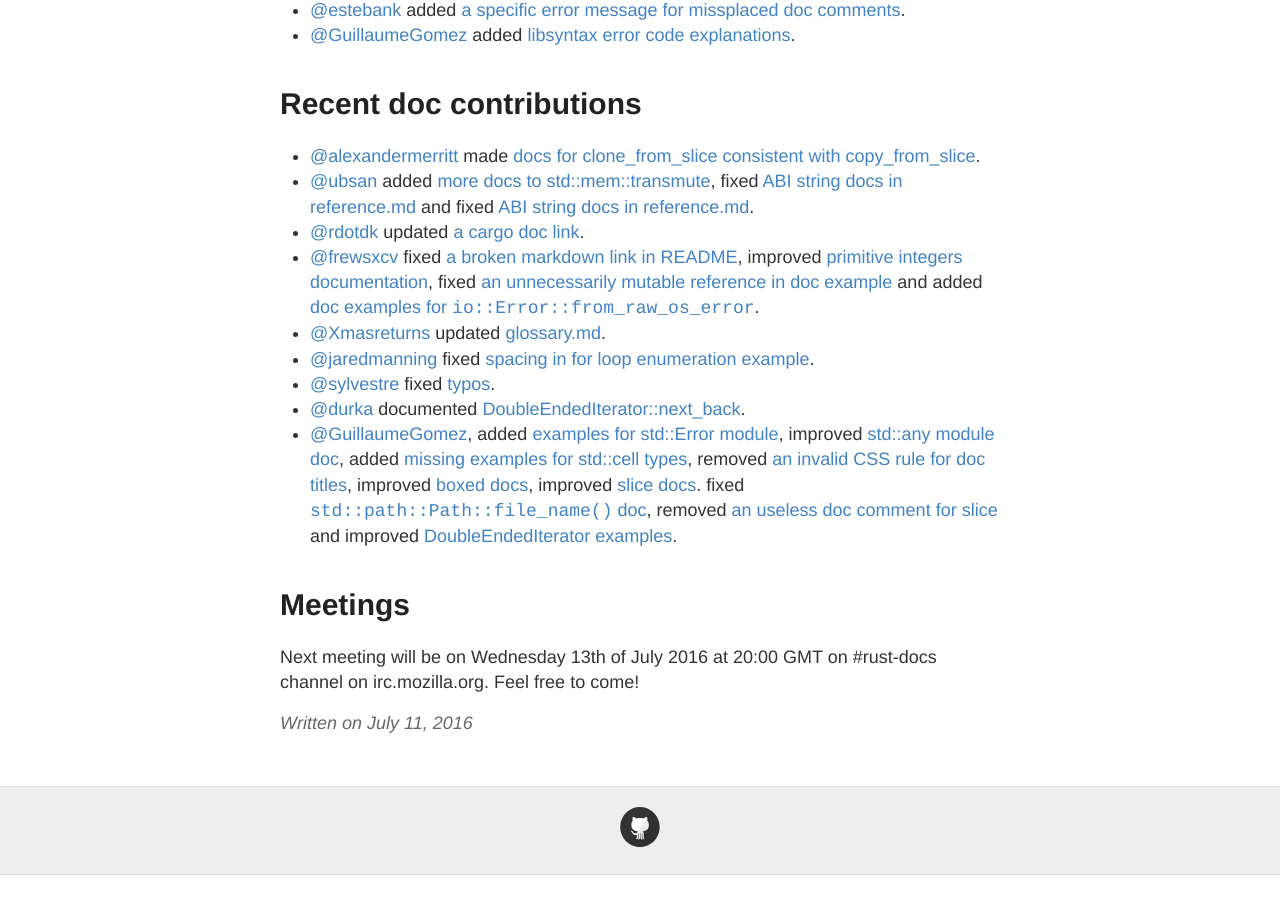
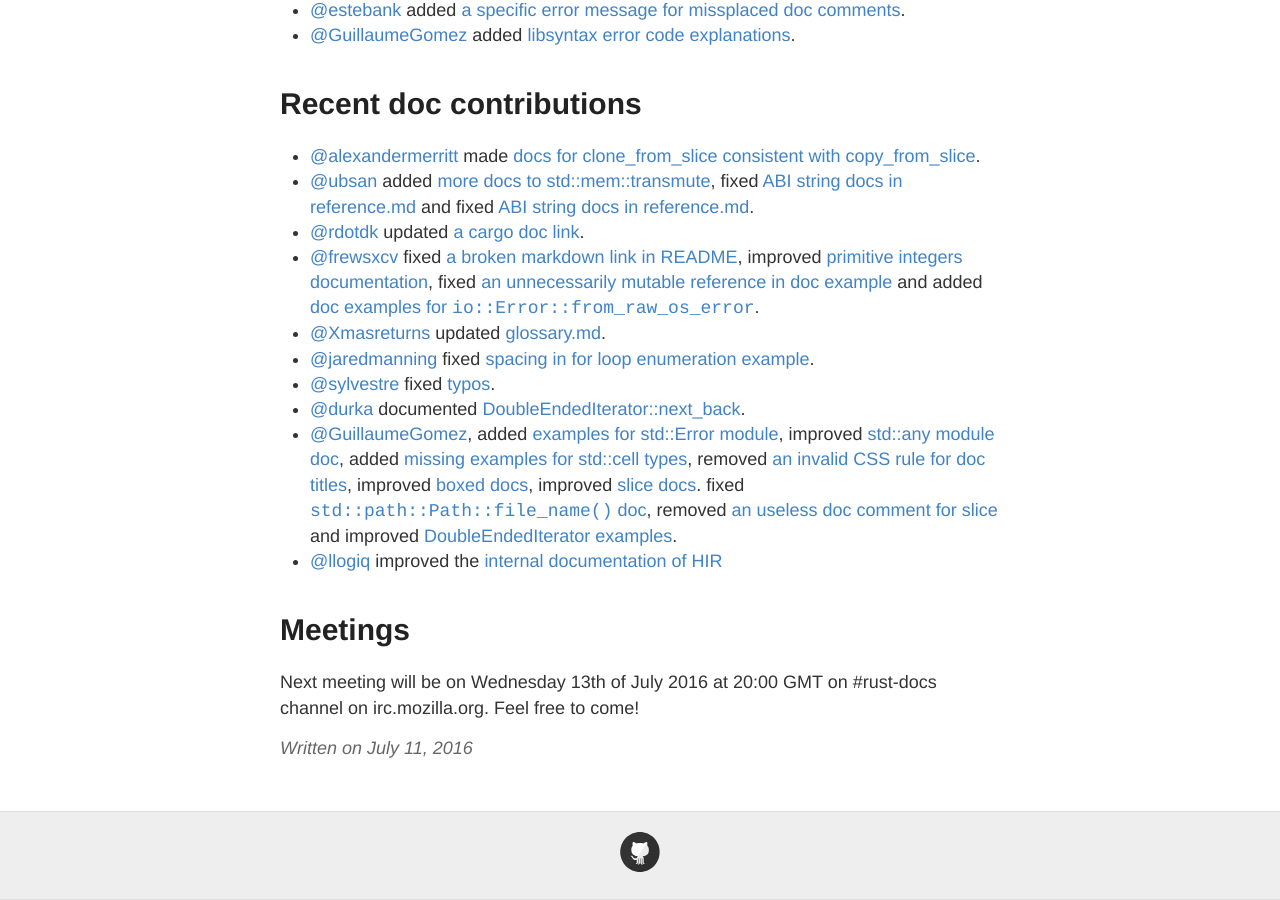
Before and after one commit to GuillaumeGomez/this-week-in-rust-docs, a Jekyll site: the page built from _posts/2016-7-11-this-week-in-rust-docs-12.md, in a window 1280 px wide and 900 px high, scrolled down 1222 px. Built offline with Jekyll 4.4.1, drawn with Linux system fonts in a browser that asks for light colours; before the commit the page ends 2097 px from its top, so only the background shows below that.

Commit message:
add in @llogiq's work

```diff
--- a/_posts/2016-7-11-this-week-in-rust-docs-12.md
+++ b/_posts/2016-7-11-this-week-in-rust-docs-12.md
@@ -53,6 +53,7 @@ There's now a call for participation to [display all methods of a type, even tho
 * [@sylvestre](https://github.com/sylvestre) fixed [typos](https://github.com/rust-lang/rust/pull/34626).
 * [@durka](https://github.com/durka) documented [DoubleEndedIterator::next_back](https://github.com/rust-lang/rust/pull/34732).
 * [@GuillaumeGomez](https://github.com/GuillaumeGomez), added [examples for std::Error module](https://github.com/rust-lang/rust/pull/34750), improved [std::any module doc](https://github.com/rust-lang/rust/pull/34749), added [missing examples for std::cell types](https://github.com/rust-lang/rust/pull/34736), removed [an invalid CSS rule for doc titles](https://github.com/rust-lang/rust/pull/34685), improved [boxed docs](https://github.com/rust-lang/rust/pull/34740), improved [slice docs](https://github.com/rust-lang/rust/pull/34725). fixed [`std::path::Path::file_name()` doc](https://github.com/rust-lang/rust/pull/34659), removed [an useless doc comment for slice](https://github.com/rust-lang/rust/pull/34723) and improved [DoubleEndedIterator examples](https://github.com/rust-lang/rust/pull/34688).
+* [@llogiq](https://github.com/llogiq) improved the [internal documentation of HIR](https://github.com/rust-lang/rust/pull/34521)
 
 # Meetings
 
```
